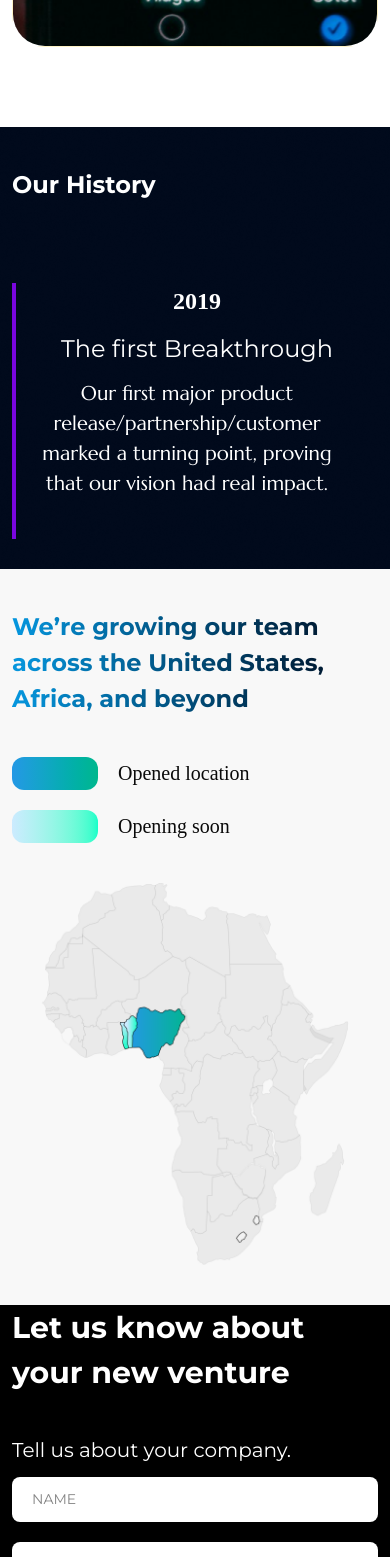
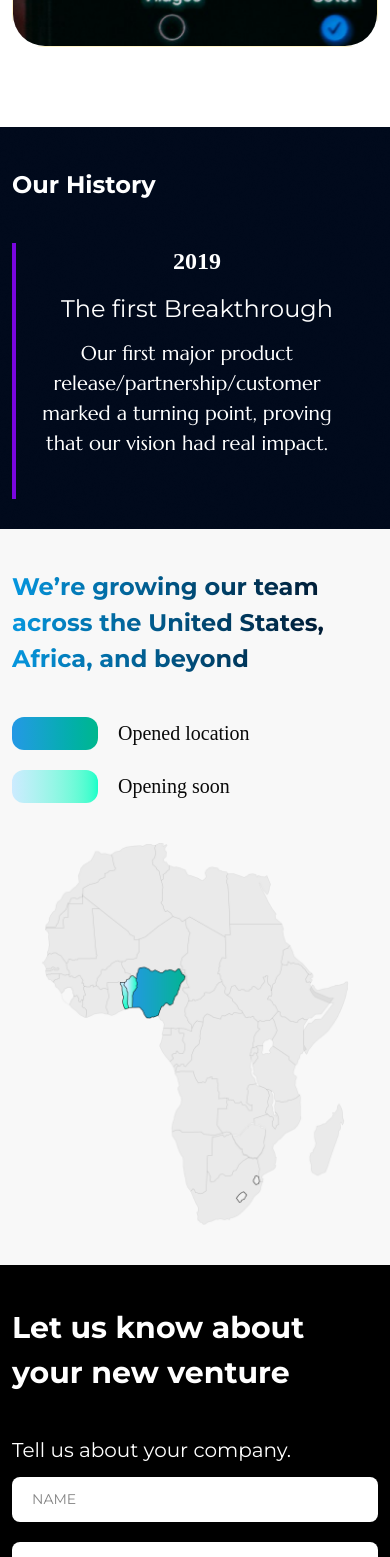
Before and after one commit to dandytech/partnergem, a React (Vite) app: page /home in a window 390 px wide. Shown: the part 3420-4977 px from the top of the page. Built offline with nearby package versions, Linux system fonts and the light colour scheme; a web font is replaced by a local one.

Commit message:
my mobile commit

```diff
--- a/components/Footer.jsx
+++ b/components/Footer.jsx
@@ -7,7 +7,7 @@ export default function Footer() {
     <div>
       <div className="lg:pb-20 bg-[url('/assets/images/bgimg7.png')] bg-no-repeat bg-cover lg:py-20 md:py-10 px-3 md:px-5">
         <div className="lg:w-[35%] m-auto">
-          <p className="font-[700] lg:text-[48px] text-[30px] md:text-[34px] text-white">
+          <p className="font-[700] lg:text-[48px] pt-10 text-[30px] md:text-[34px] text-white">
             Let us know about your new venture
           </p>
           <p className="font-[400] text-[20px] md:py-10 pt-10 pb-3 md:pt-0 text-white font-marcellus">
--- a/components/home-page/History.jsx
+++ b/components/home-page/History.jsx
@@ -71,7 +71,7 @@ const histories = [
 export default function History() {
   return (
     <div className="lg:pb-20 bg-[url('/assets/images/bgimg6.png')] bg-no-repeat bg-cover lg:pt-20 md:pt-10 lg:px-20 md:px-5 md:pb-14 px-3 lg:pb-40">
-      <p className="font-[700] lg:text-[48px] text-[24px] md:text-[34px] text-white pb-20 pt-10">
+      <p className="font-[700] lg:text-[48px] text-[24px] md:text-[34px] text-white md:pb-20 pb-10 pt-10">
         Our History
       </p>
       <Swiper
```
